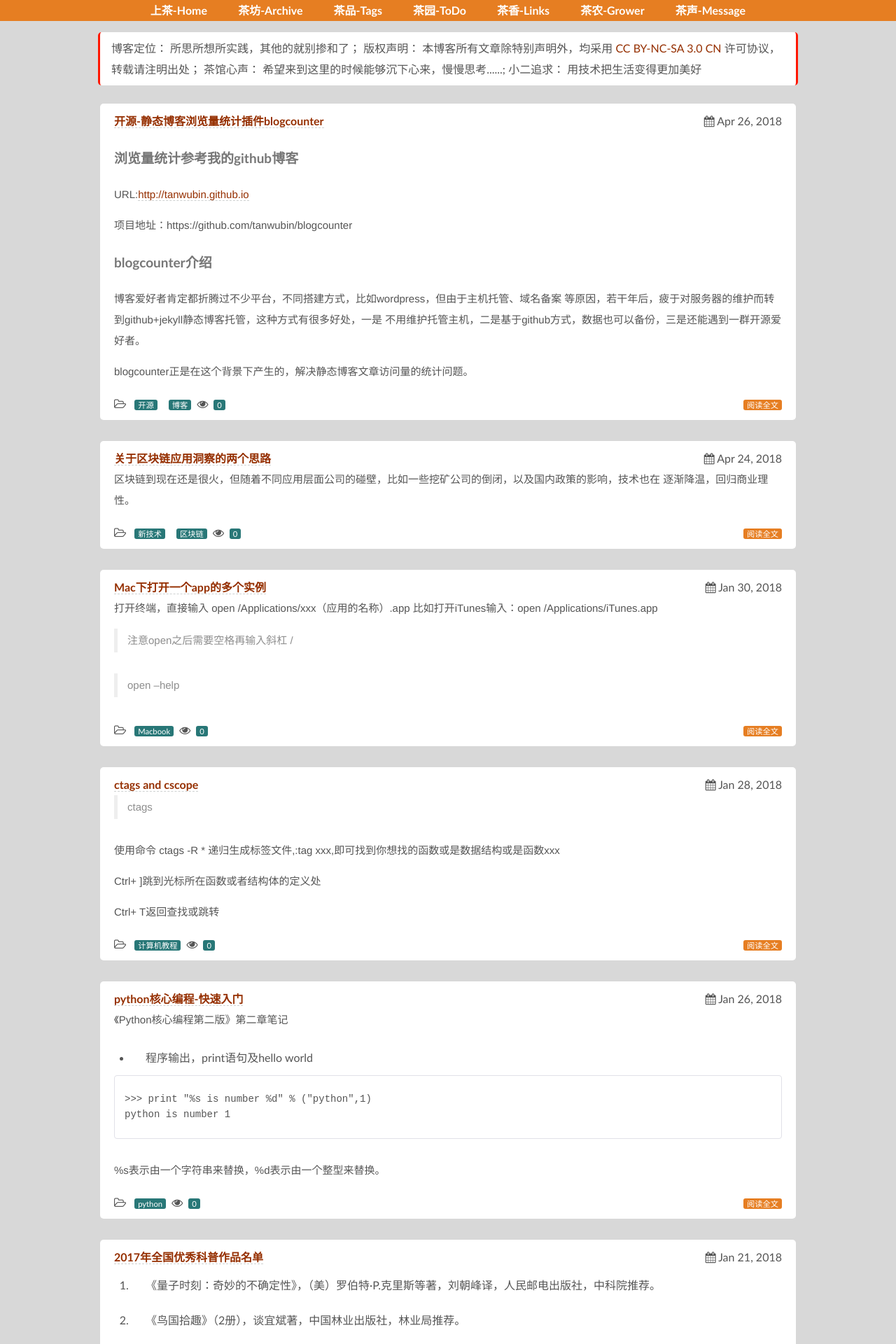
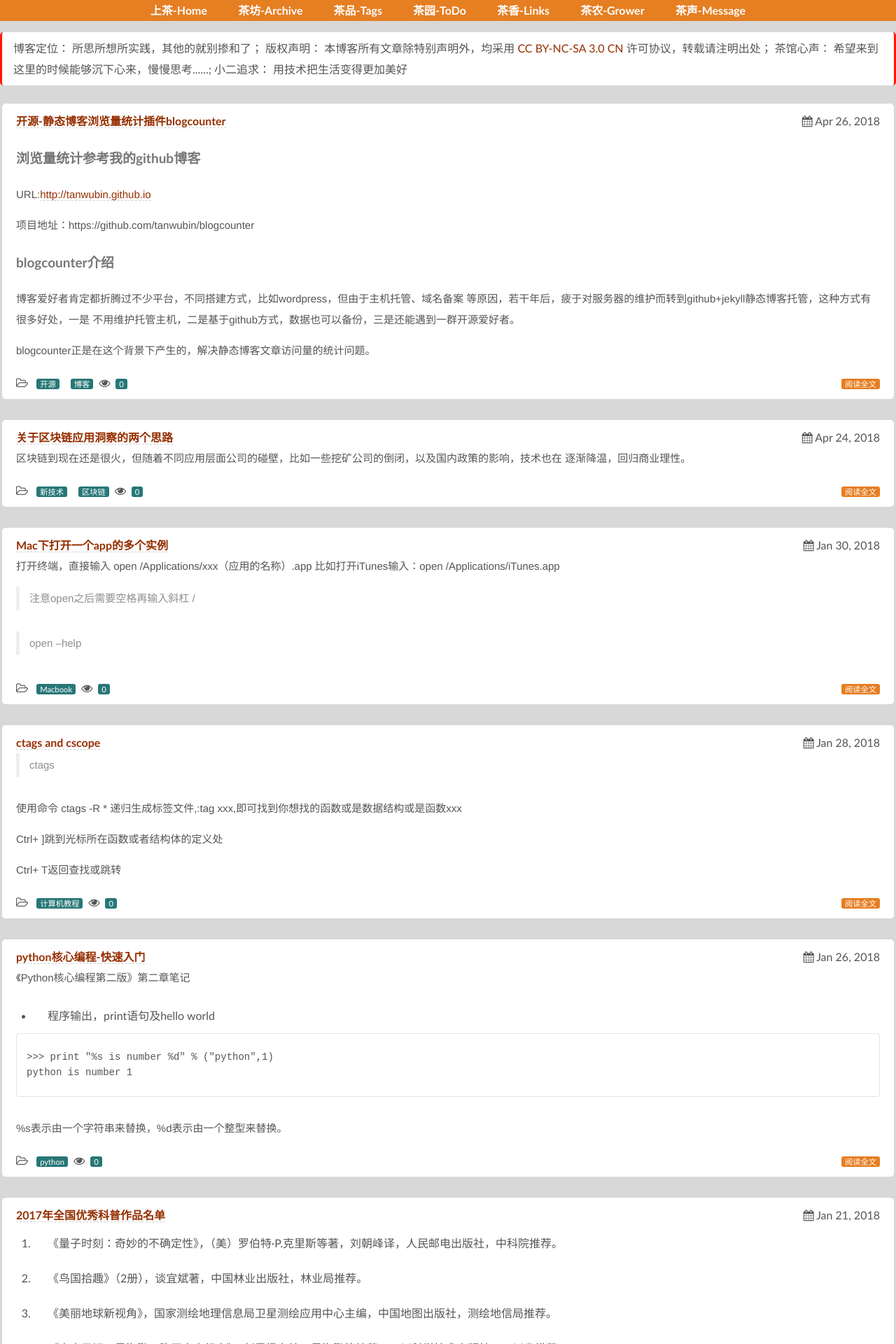
Before and after one commit to fk1091889767/tanwubin.github.io, a Jekyll site: the page built from index.html, in a window 1280 px wide. Shown: the top 1920 px of the page at 70% size. Built offline with Jekyll 4.4.1, drawn with Linux system fonts in a browser that asks for light colours; nearby versions of some CDN libraries.

```diff
--- a/assets/css/effector-wide.css
+++ b/assets/css/effector-wide.css
@@ -80,7 +80,7 @@ p a {
     border-bottom: 1px dashed #CED1D1;
 }
 .container {
-    width: 1000px;
+    width: 100%;;
     margin-left: auto;
     margin-right: auto;
     *zoom: 1;
```
